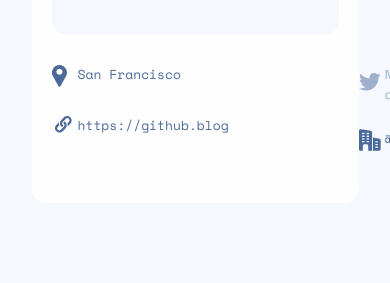
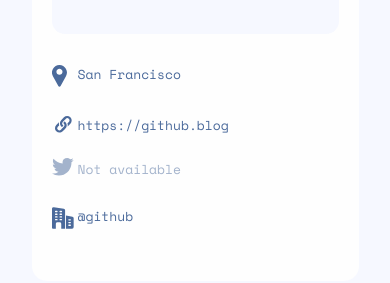
Before and after one commit to dreyzu/devfinder, a React (Vite) app: page / in a window 390 px wide. Shown: the part 597-880 px from the top of the page. Built offline with nearby package versions, Linux system fonts and the light colour scheme.

Commit message:
change responsive values

```diff
--- a/src/components/card-parts/Socials.tsx
+++ b/src/components/card-parts/Socials.tsx
@@ -4,7 +4,7 @@ import { Flex, Icon, Link, Text, Wrap, useColorModeValue } from "@chakra-ui/reac
 export const Socials = () => {
     return (
         <Flex
-            direction={["column", "row", "row"]}
+            direction={["column", "column", "row", "row"]}
             mt="2.4em"
             fontSize={["1rem", "1.3rem", "1.5rem"]}
             color={useColorModeValue("pale-blue", "white")}
@@ -23,8 +23,8 @@ export const Socials = () => {
                 </Flex>
             </Flex>
 
-            <Flex direction="column" ml={[0, "10em"]}>
-                <Flex mt={["1.6em", 0]} opacity="50%" alignItems="center">
+            <Flex direction="column" ml={[0, 0, "10em"]}>
+                <Flex mt={["1.6em", "1.6em", 0, 0]} opacity="50%" alignItems="center">
                     {/* twitter */}
                     <TwitterIcon w="2em" h="2em" />
                     <Link>Not available</Link>
```
